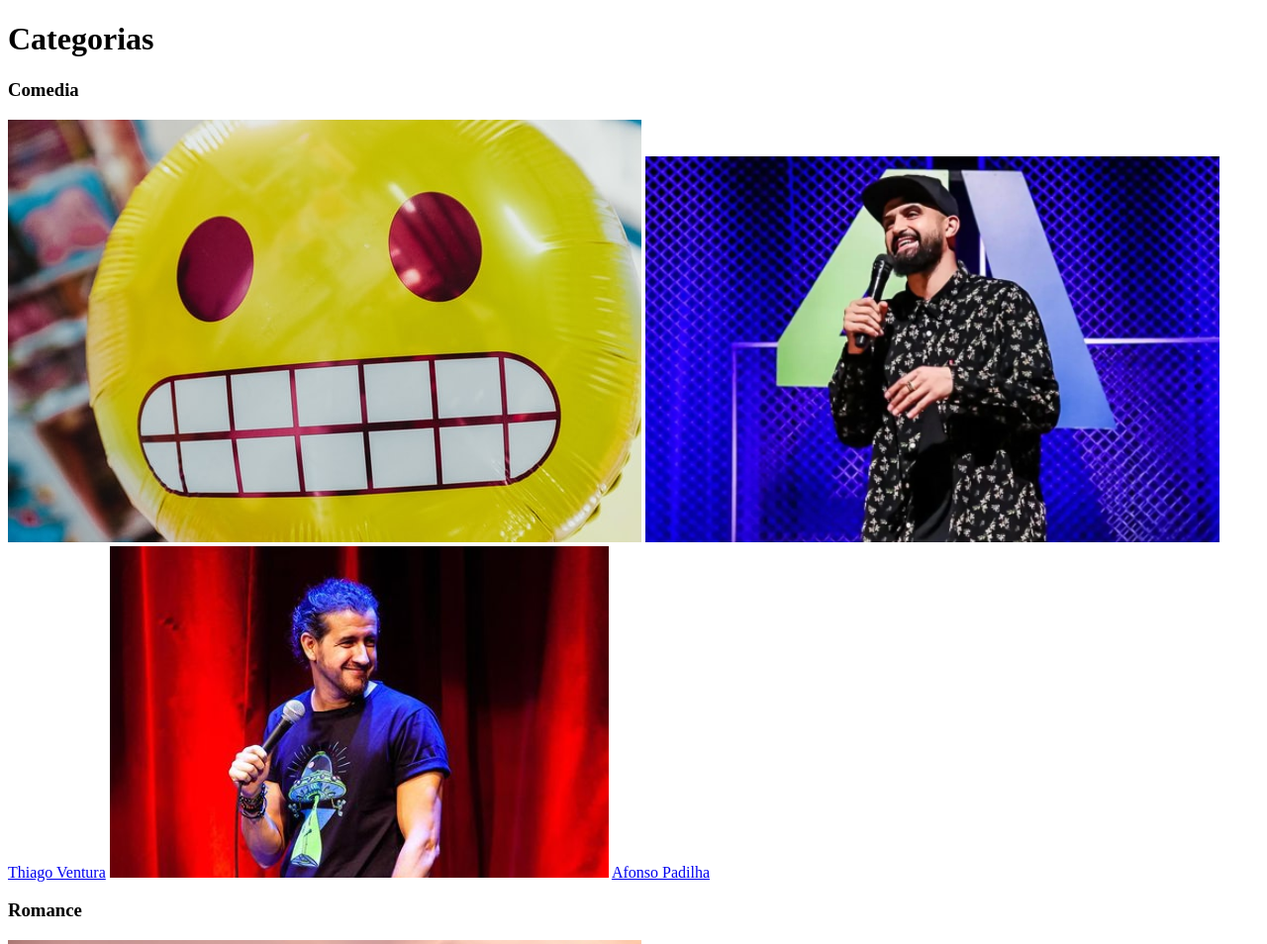
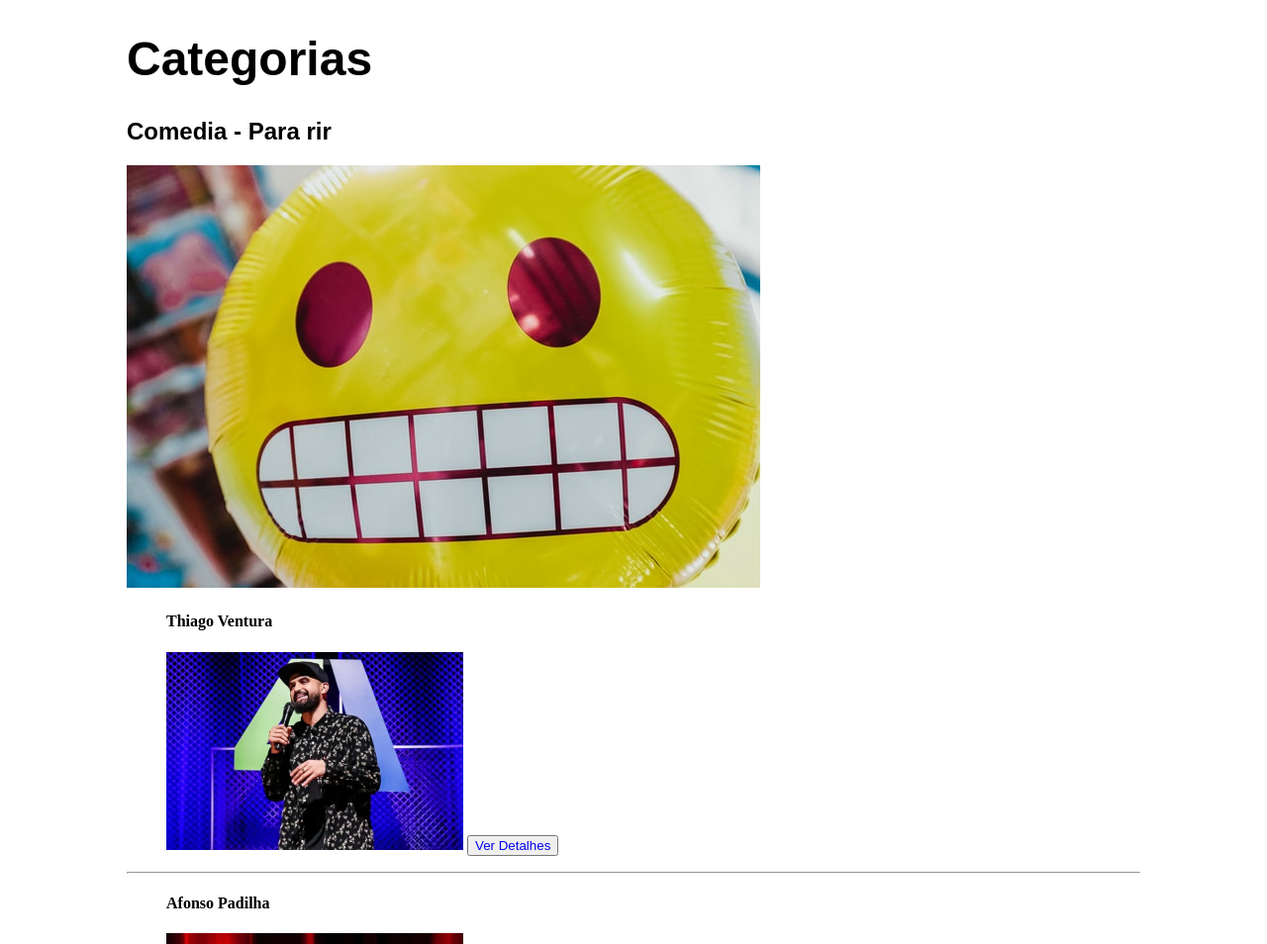
Before and after one commit to DanielC17/WebTheaterDjango, a Django app: page / in a window 1280 px wide. Shown: the top 954 px of the page at 99% size. Run offline with Django 4.2, Linux system fonts and the light colour scheme.

Commit message:
Adicionando Img e Css a pag

```diff
--- a/WebTheater/WebTheater/model/video.py
+++ b/WebTheater/WebTheater/model/video.py
@@ -62,7 +62,7 @@ class Video:
 
 
     def get_qtd_visualizacao(self):
-        return qtd_visualizacao
+        return self.qtd_visualizacao
 
     def set_qtd_visualizacao(self, qtd_visualizacao):
         self.qtd_visualizacao = qtd_visualizacao
--- /dev/null
+++ b/WebTheater/WebTheater/static/css/style.css
@@ -0,0 +1,25 @@
+body {
+    width: 80%;
+    margin-left: 10%;
+}
+
+h1{
+    font-size: 36pt;
+    font-family:sans-serif;
+}
+
+h2{
+    font-size: 20;
+    font-family: sans-serif;
+}
+
+
+img.img_video {
+    width: 300px;
+    height: 200px;
+}
+
+
+a{
+    text-decoration: none;
+}
--- a/WebTheater/WebTheater/templates/index.html
+++ b/WebTheater/WebTheater/templates/index.html
@@ -5,22 +5,31 @@
     <meta charset="UTF-8">
     <meta http-equiv="X-UA-Compatible" content="IE=edge">
     <meta name="viewport" content="width=device-width, initial-scale=1.0">
+    <link rel="stylesheet" href="{% static 'css/style.css' %}">
     <title>Home</title>
 </head>
 <body>
+    <div class="titulo">
     <h1>Categorias</h1>
+    </div>
 
     {% for categoria in lista_ctg %}
 
-        <h3>{{categoria.get_titulo}}</h3>
-        <img src="{% static 'img/' %}{{categoria.get_img_url}}">
+        <h2>{{categoria.get_titulo}} - {{categoria.get_descricao}}</h2>
+
+        <img src="{% static 'img/' %}{{categoria.get_img_url}}" class="img_catego">
 
         {% for video in categoria.get_list_video%}
 
-            <img src="{% static 'img/' %}{{video.get_img_url}}">
+        <div>
+            <ul>
+            <h4>{{video.get_titulo}}</h4>
+            <img src="{% static 'img/' %}{{video.get_img_url}}" class="img_video">
 
-            <a href="{% url 'videos' video.get_id %}">{{video.get_titulo}}</a>
-
+            <button class="bt_detalhes"><a href="{% url 'videos' video.get_id %}">Ver Detalhes</a></button>
+            </ul>
+        </div>
+        <hr>
         {% endfor %}
 
     {% endfor %}
--- a/WebTheater/WebTheater/views.py
+++ b/WebTheater/WebTheater/views.py
@@ -2,17 +2,22 @@ from django.shortcuts import render
 from WebTheater.model.categoria import Categoria
 from WebTheater.model.video import Video
 
-video1 = Video(1, "Thiago Ventura", "StandUp", "thg.png", 'https://www.youtube.com/embed/8KScgFZRbeM', '1 de fev. de 2022', 9000, "1.122.044 visualizações")
-video2 = Video(2, "Afonso Padilha", "StandUp", "afonso.png", 'https://www.youtube.com/embed/0OJiQhxZpbw', '28 de mar. de 2022', 400 , "879.491 visualizações")
+#Comedia
+video1 = Video(1, "Thiago Ventura", "Comedia", "thg.png", 'https://www.youtube.com/embed/8KScgFZRbeM', '1 de fev. de 2022', 9000, "1.122.044 visualizações")
+video2 = Video(2, "Afonso Padilha", "Comedia", "afonso.png", 'https://www.youtube.com/embed/0OJiQhxZpbw', '28 de mar. de 2022', 400 , "879.491 visualizações")
 
-video3 = Video(3, "Thiago Ventura", "StandUp", "th.jpg", 'video_url', '19/04/2022', 90000, 300000)
-video4 = Video(4, "Thiago Ventura", "StandUp", "th.jpg", 'video_url', '19/04/2022', 90000, 300000)
+#Romance
+video3 = Video(3, "Até a proxmia Vez", "Romance", "prx.jpg", 'https://www.youtube.com/embed/EtNYZvM6Utc', '3 de jan. de 2022', 8000, "100.195 visualizações")
+video4 = Video(4, "Ainda Estou Aqui", "Romance", "aindaestouaq.jpg", 'https://www.youtube.com/embed/PqpnpPAaA48', '18 de mar. de 2022', 720000, "72.195 visualizações")
 
+#Terror
+video5 = Video(5,"Massacre da Serra Eletrica", "Terror", "massacre.jpg", "https://www.youtube.com/embed/v0GbEX98RF8", "31 de jan. de 2022", 60000, "604.388 visualizações")
+video6 = Video(6, "A Entidade", "Terror", "entidade.jpg", "https://www.youtube.com/embed/-Q_dwLGd2Rs", "31 de jul. de 2021", 649,"91.106 visualizações")
 
-
+# Tipo Categorias
 categoria1 =Categoria(1, "Comedia", "Para rir", "comedia.jpg", [video1, video2])
 categoria2 =Categoria(2, "Romance", "Para Amar", "romance.jpg", [video3, video4])
-categoria3 =Categoria(2, "Terror", "Para dar Medo", "terror.jpg", [])
+categoria3 =Categoria(2, "Terror", "Para dar Medo", "terror.jpg", [video5, video6])
 
 categorias = [categoria1, categoria2, categoria3]
 
```
Also changed, not shown: WebTheater/WebTheater/templates/videos.html (+10 -0 lines), WebTheater/WebTheater/static/img/aindaestouaq.jpg (added), WebTheater/WebTheater/static/img/entidade.jpg (added), WebTheater/WebTheater/static/img/massacre.jpg (added), WebTheater/WebTheater/static/img/prx.jpg (added).
